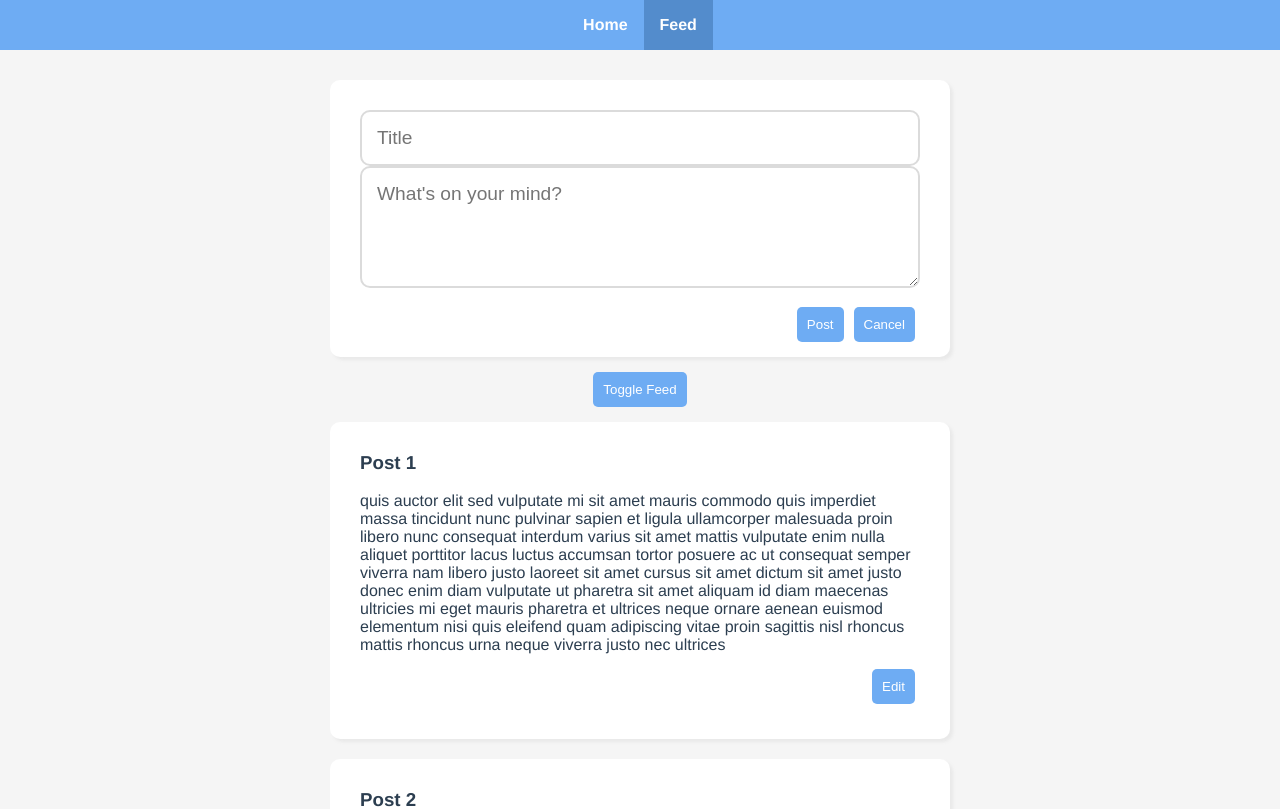
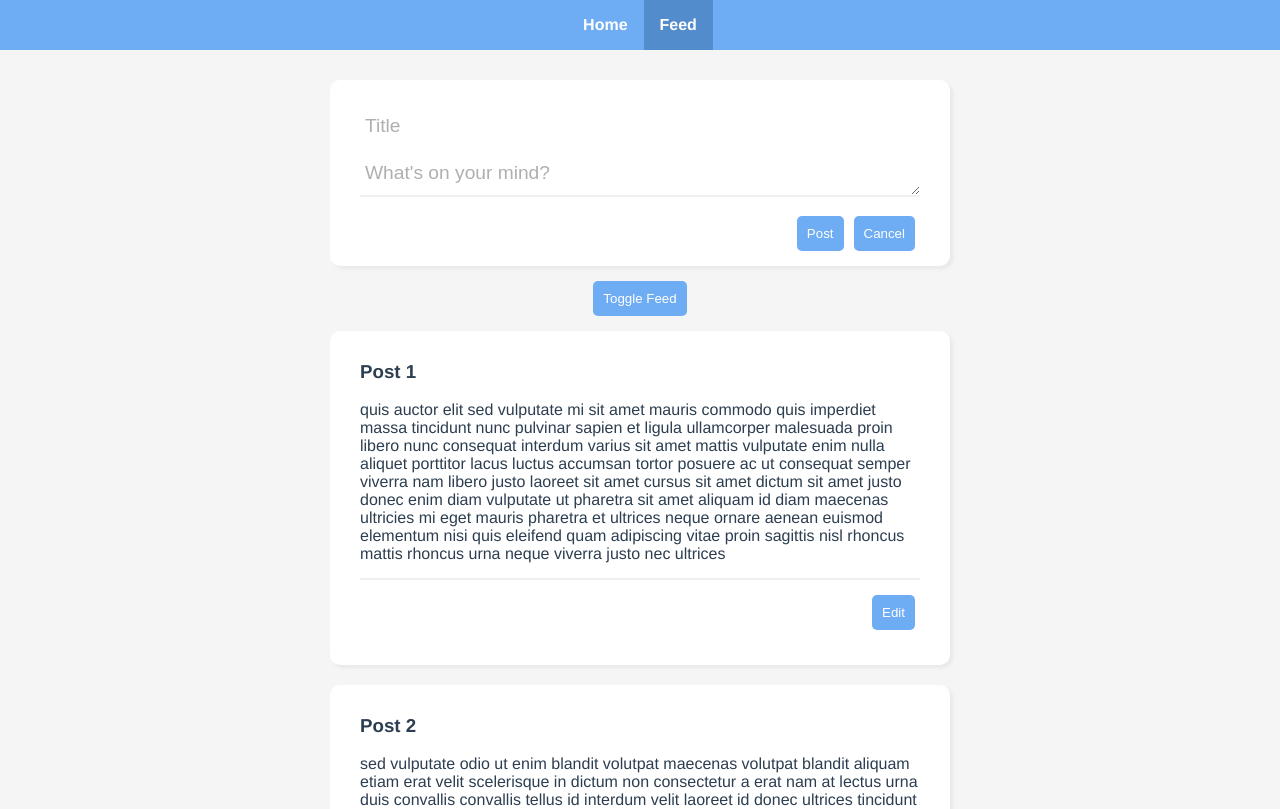
Before and after one commit to j-umbac/vue-newsfeed, a Vue app: page /feed in a window 1280 px wide. Shown: the top 809 px of the page. Built offline with nearby package versions, Linux system fonts and the light colour scheme.

Commit message:
Added simple animations

```diff
--- a/src/App.vue
+++ b/src/App.vue
@@ -2,7 +2,13 @@
   <div>
     <AppHeader />
   </div>
-  <div class="route"><router-view /></div>
+  <div class="route">
+    <router-view v-slot="{ Component }">
+      <transition name="routes" mode="out-in">
+        <component :is="Component"></component>
+      </transition>
+    </router-view>
+  </div>
 </template>
 
 <script lang="ts">
@@ -17,6 +23,26 @@ export default defineComponent({
 });
 </script>
 <style>
+/* Route Transitions */
+.routes-enter-from {
+  opacity: 0;
+  transform: translateX(100px);
+}
+
+.routes-enter-active {
+  transition: all 0.1s ease-out;
+}
+
+.routes-leave-to {
+  opacity: 0;
+  transform: translateX(-100px);
+}
+
+.routes-leave-active {
+  transition: all 0.1s ease-in;
+}
+
+/* Styles */
 * {
   margin: 0;
   padding: 0;
--- a/src/components/news-feed.vue
+++ b/src/components/news-feed.vue
@@ -12,7 +12,7 @@
 <script lang="ts">
 import { defineComponent, onMounted } from "vue";
 import PostList from "./post-list.vue";
-import getPostFeed from "../composables/getPostFeed";
+import getPostFeed from "../composables/use-getPostFeed";
 import PostForm from "./post-form.vue";
 
 export default defineComponent({
@@ -59,29 +59,40 @@ div #postform {
 textarea {
   font-family: Arial, Helvetica, sans-serif;
   resize: vertical;
-  padding: 15px;
+  padding: 5px;
   text-align: left;
-  border-radius: 10px;
-  color: gray;
+  border-bottom: 2px solid rgb(240, 240, 240);
+  color: rgb(100, 100, 100);
   width: 100%;
-  height: 100%;
+  min-height: 40px;
   box-sizing: border-box;
-  border: 2px solid rgb(219, 219, 219);
   font-size: 1.2em;
+  resize: vertical;
+}
+#tArea {
+  height: 40px;
+  transition: height 0.2s ease-in;
+}
+
+#tArea:focus {
+  height: 200px;
 }
 
 #postTitle {
   font-family: Arial, Helvetica, sans-serif;
   resize: vertical;
-  padding: 15px;
+  padding: 5px;
+  padding-bottom: 20px;
   text-align: left;
-  border-radius: 10px;
-  color: gray;
+  color: rgb(100, 100, 100);
   width: 100%;
   height: 100%;
   box-sizing: border-box;
-  border: 2px solid rgb(219, 219, 219);
   font-size: 1.2em;
+}
+
+::placeholder {
+  color: rgb(175, 175, 175);
 }
 
 div #postform > * {
@@ -97,6 +108,7 @@ div #postform > * {
   display: flex;
   justify-content: flex-end;
   margin-top: 10px;
+  user-select: none;
 }
 
 button {
--- a/src/components/post-form.vue
+++ b/src/components/post-form.vue
@@ -3,7 +3,7 @@
     <form>
       <input id="postTitle" placeholder="Title" v-model="title" required />
       <textarea
-        rows="4"
+        id="tArea"
         placeholder="What's on your mind?"
         v-model="content"
         required
@@ -17,7 +17,7 @@
 </template>
 
 <script lang="ts">
-import getPostFeed from "@/composables/getPostFeed";
+import getPostFeed from "@/composables/use-getPostFeed";
 import { defineComponent, ref } from "vue";
 
 export default defineComponent({
--- a/src/components/post-list.vue
+++ b/src/components/post-list.vue
@@ -1,11 +1,12 @@
 <template>
   <button @click="togglePost">Toggle Feed</button>
-
-  <div class="post-list" v-show="toggle">
-    <div v-for="post in posts" :key="post.id" class="list">
+  <transition-group tag="div" name="listpost" class="post-list" appear>
+    <!-- <div class="post-list" v-show="toggle"> -->
+    <div v-for="post in posts" :key="post.id" class="list" v-show="toggle">
       <SinglePost :post="post" />
     </div>
-  </div>
+    <!-- </div> -->
+  </transition-group>
 </template>
 
 <script lang="ts">
@@ -19,9 +20,9 @@ export default defineComponent({
   setup() {
     const toggle = ref(true);
 
-    function togglePost() {
+    const togglePost = () => {
       toggle.value = !toggle.value;
-    }
+    };
 
     return { togglePost, toggle };
   },
@@ -29,6 +30,36 @@ export default defineComponent({
 </script>
 
 <style>
+/*List Animations*/
+.listpost-enter-from {
+  opacity: 0;
+  transform: scale(0.5);
+}
+.listpost-enter-to {
+  opacity: 1;
+  transform: scale(1);
+}
+.listpost-enter-active {
+  transition: all 0.4s ease;
+}
+
+.listpost-leave-from {
+  opacity: 1;
+  transform: scale(1);
+}
+.listpost-leave-to {
+  opacity: 0;
+  transform: scale(0.5);
+}
+.listpost-leave-active {
+  transition: all 0.4s ease;
+}
+
+.listpost-move {
+  transition: all 0.2s ease;
+}
+
+/*Styles*/
 .post-list {
   display: grid;
   grid-template-columns: repeat(auto-fit, minmax(100px, 1fr));
@@ -43,7 +74,6 @@ export default defineComponent({
 .post-list > * {
   grid-column: 1/-1;
   background: rgb(255, 255, 255);
-
   padding: 30px;
   border-radius: 10px;
   margin: 10px;
--- a/src/components/single-post.vue
+++ b/src/components/single-post.vue
@@ -1,5 +1,4 @@
 <template>
-  <transition name="fade">
   <div v-if="show">
     <h3>{{ post.title }}</h3>
     <br />
@@ -13,7 +12,6 @@
       </button>
     </div>
   </div>
-  </transition>
 </template>
 
 <script lang="ts">
@@ -31,24 +29,9 @@ export default defineComponent({
 });
 </script>
 
-<style scoped>
-.fade-enter-from {
-  opacity: 0;
-}
-.fade-enter-to {
-  opacity: 1;
-}
-.fade-enter-active {
-  transition: all 1s ease;
-}
-
-.fade-leave-from {
-  opacity: 1;
-}
-.fade-leave-to {
-  opacity: 0;
-}
-.fade-leave-active {
-  transition: all 1s ease;
+<style>
+p {
+  padding-bottom: 15px;
+  border-bottom: 2px solid rgb(240, 240, 240);
 }
 </style>
--- a/src/composables/getPostFeed.ts
+++ b/src/composables/use-getPostFeed.ts
@@ -1,4 +1,4 @@
-import postList from "@/data/postData"
+import postList from "@/data/post-data"
 import { ref } from "vue";
 
 function getPostFeed(){
--- a/src/data/postData.ts
+++ b/src/data/post-data.ts
@@ -1,4 +1,4 @@
-import PostInterface from "@/interface/postInterface";
+import PostInterface from "@/interface/post-interface";
 
 const postList: PostInterface[] = [
     {
--- a/src/views/Home.vue
+++ b/src/views/Home.vue
@@ -7,10 +7,12 @@
 
       <h3>Made using Vue.js with Typescript</h3>
       <br />
-      <p>Code source files on Github:</p>
-      <a href="https://github.com/j-umbac/vue-newsfeed"
-        >github.com/j-umbac/vue-newsfeed</a
-      >
+      <h3>Code source files on Github:</h3>
+      <p>
+        <a href="https://github.com/j-umbac/vue-newsfeed"
+          >github.com/j-umbac/vue-newsfeed</a
+        >
+      </p>
     </div>
   </div>
 </template>
@@ -23,12 +25,10 @@
 }
 .about {
   background: rgb(255, 255, 255);
-  position: absolute;
-  top: 15%;
+  margin-top: 100px;
   padding: 30px;
-  margin: 0 auto;
-  width: 40%;
-  max-width: 500px;
+  width: 500px;
+  max-width: 80%;
   border-radius: 20px;
   box-shadow: 3px 3px 5px rgba(199, 199, 199, 0.5);
 }
@@ -36,8 +36,21 @@
   margin: 10px auto;
   color: rgb(98, 112, 124);
 }
+a {
+  font-size: 1rem;
+  color: gray;
+}
 
 p {
   font-size: 1.5em;
+  padding-bottom: 15px;
+  border-bottom: 2px solid rgb(240, 240, 240);
+}
+
+@media only screen and (max-width: 960px) {
+  .about {
+    width: 60%;
+    font-size: 0.8em;
+  }
 }
 </style>
--- a/src/views/ViewPost.vue
+++ b/src/views/ViewPost.vue
@@ -16,14 +16,19 @@
         ></textarea>
       </form>
       <div class="buttons">
-        <button><router-link id="feed" to="/feed">Back</router-link></button>
+        <div><router-link to="/feed" class="btn">Back</router-link></div>
         <div>
-          <button @click="saveEdit">
-            <router-link id="feed" to="/feed">Save Edit</router-link>
-          </button>
-          <button @click.prevent="deletePost" id="deletBtn">
-            <router-link id="feed" to="/feed">Delete</router-link>
-          </button>
+          <router-link to="/feed" @click="saveEdit" class="btn"
+            >Save Edit</router-link
+          >
+
+          <router-link
+            to="/feed"
+            @click.prevent="deletePost"
+            id="deletBtn"
+            class="btn"
+            >Delete</router-link
+          >
         </div>
       </div>
     </div>
@@ -31,8 +36,8 @@
 </template>
 
 <script lang="ts">
-import postList from "@/data/postData";
-import PostInterface from "@/interface/postInterface";
+import postList from "@/data/post-data";
+import PostInterface from "@/interface/post-interface";
 import { defineComponent, onMounted, ref } from "vue";
 
 export default defineComponent({
@@ -63,21 +68,21 @@ export default defineComponent({
       }
     }
 
-    function saveEdit() {
+    const saveEdit = () => {
       if (confirm("Confirm post edits")) {
         alert("Edits Saved");
         posts.value.splice(index, 1, post);
         console.log(posts);
       }
-    }
+    };
 
-    function deletePost() {
+    const deletePost = () => {
       if (confirm("Confirm post delete")) {
         console.log("Post deleted");
         posts.value.splice(index, 1);
         console.log(posts);
       }
-    }
+    };
 
     return { key, posts, post, saveEdit, index, deletePost };
   },
@@ -92,4 +97,29 @@ export default defineComponent({
 #deletBtn {
   background: crimson;
 }
+#deletBtn:hover {
+  background: rgb(202, 11, 49);
+}
+
+.buttons > * {
+  margin: 5px;
+  font-size: 0.9em;
+}
+
+.btn {
+  padding: 10px;
+  margin: auto 5px;
+  background: rgb(110, 172, 243);
+  border-radius: 5px;
+  color: white;
+  text-decoration: none;
+}
+
+.btn > * {
+  color: white;
+}
+
+.btn:hover {
+  background-color: rgb(83, 140, 204);
+}
 </style>
```
Also changed, not shown: src/interface/post-interface.ts (renamed from src/interface/postInterface.ts), 1 other file (tests, documents, lock files or other folders). Lines whose indentation alone changed are shown as unchanged.
